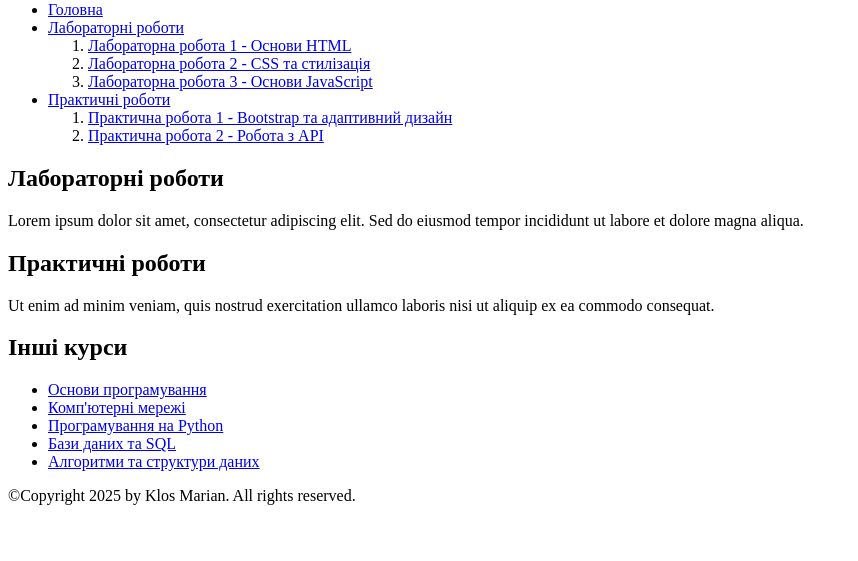
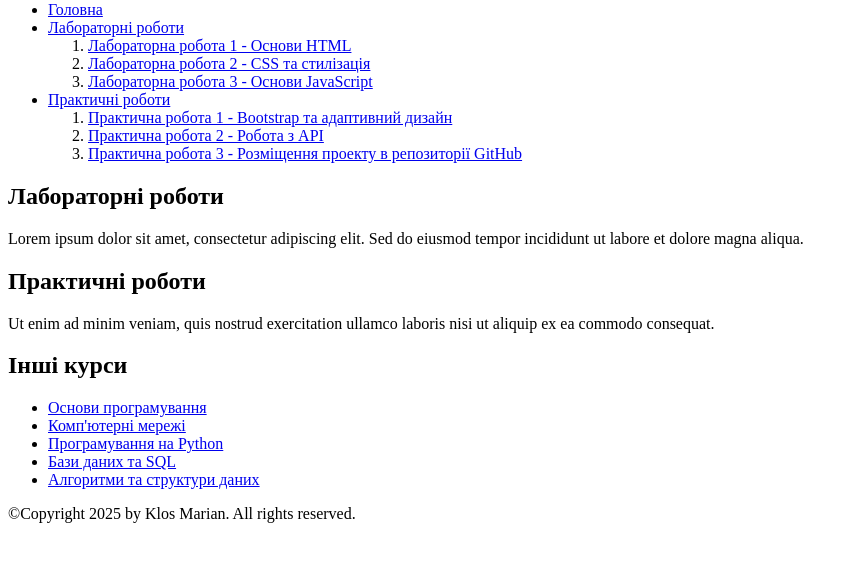
Before and after one commit to Blad0r/ip_labs, a plain HTML site: page index.html in a window 1280 px wide. Shown: the part 79-640 px from the top of the page, without its empty margins (0-858 px from the left). Drawn offline with Linux system fonts and the light colour scheme.

Commit message:
Update index.html

```diff
--- a/index.html
+++ b/index.html
@@ -27,6 +27,7 @@
                 <ol>
                     <li><a href="https://app.netlify.com/sites/pra-c1/overview">Практична робота 1 - Bootstrap та адаптивний дизайн</a></li>
                     <li><a href="https://pr-ac2.netlify.app/">Практична робота 2 - Робота з API</a></li>
+                    <li><a href="https://pw3.netlify.app/">Практична робота 3 - Розміщення проекту в репозиторії GitHub</a></li>
                 </ol>
             </li>
         </ul>
```
